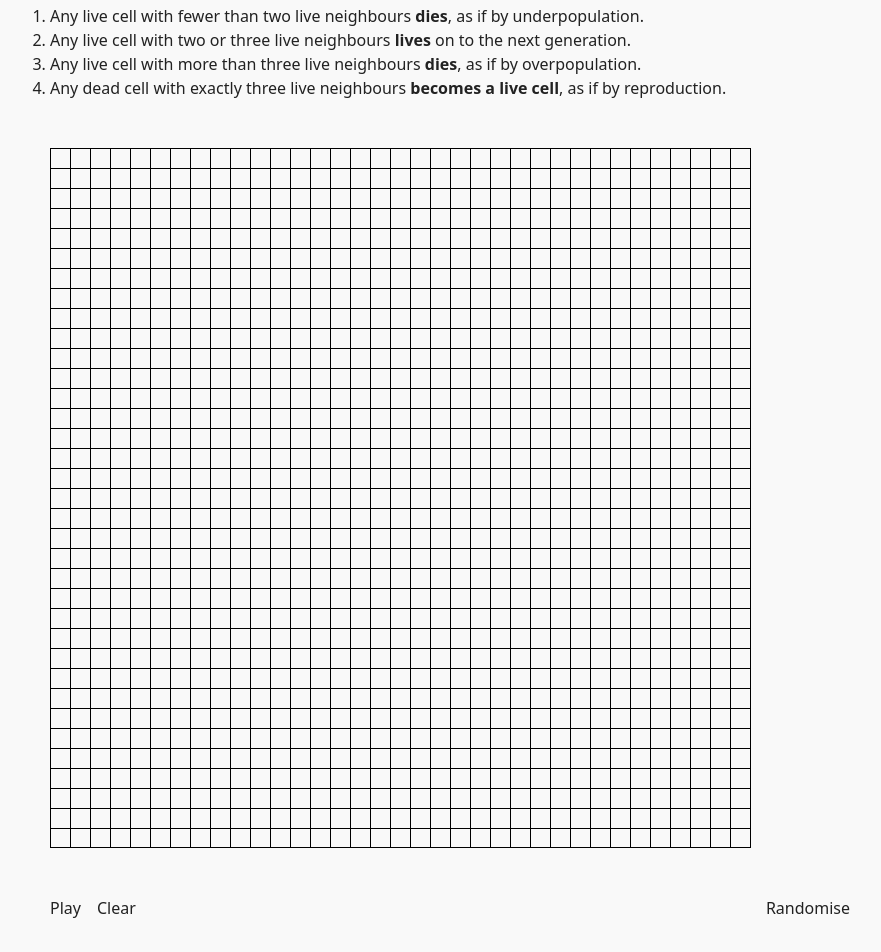
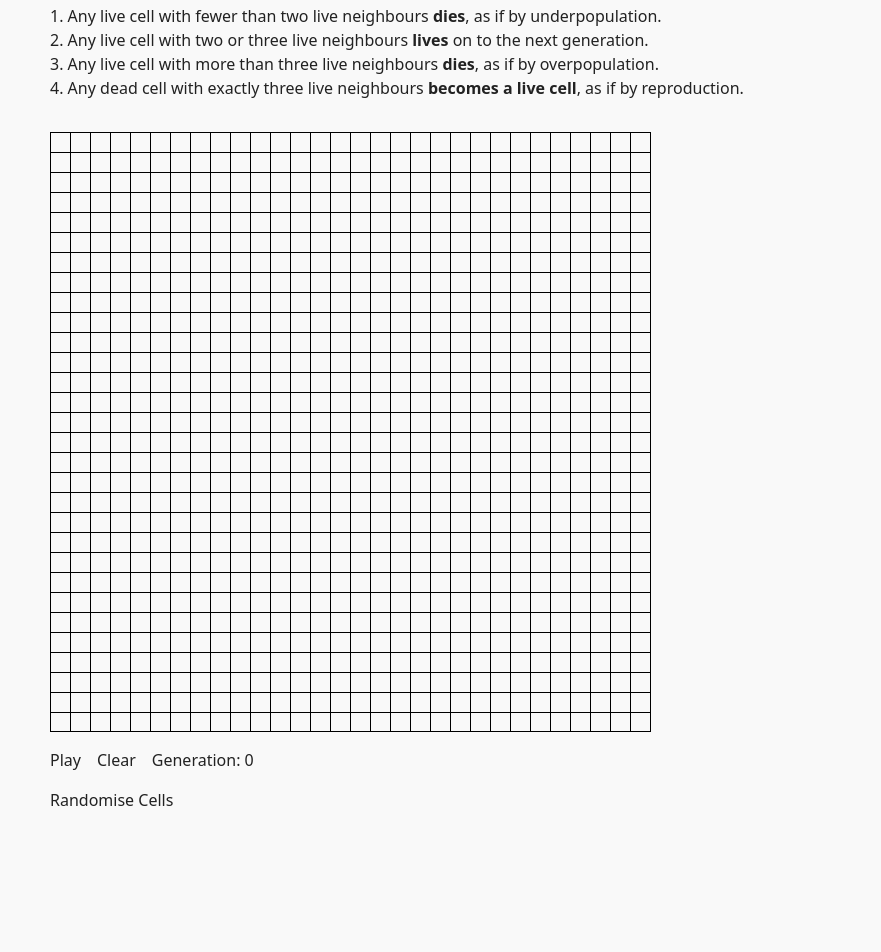
Before and after one commit to fergusfrl/fergusfrl-portfolio, a SvelteKit app: page /scratchpad/conways-game-of-life in a window 1280 px wide. Shown: the part 560-1512 px from the top of the page, without its empty margins (190-1071 px from the left). Built offline with nearby package versions, Linux system fonts and the light colour scheme; a web font is replaced by a local one.

Commit message:
feat: added additional details

```diff
--- a/src/components/Cell.svelte
+++ b/src/components/Cell.svelte
@@ -3,6 +3,7 @@
 
 	export let x: number;
 	export let y: number;
+	export let isMouseDown: boolean;
 	export let active: boolean = false;
 
 	const dispatch = createEventDispatcher();
@@ -10,11 +11,18 @@
 	function handleClick() {
 		dispatch('click', { x, y });
 	}
+
+	function handleMouseEnter() {
+		if (isMouseDown) {
+			dispatch('activateCall', { x, y });
+		}
+	}
 </script>
 
 <div
 	data-coordinates={`${x},${y}`}
 	on:click={handleClick}
+	on:mouseenter={handleMouseEnter}
 	class="h-5 w-5 border-l border-t border-black last:border-b"
 	class:bg-gray-400={active}
 />
--- a/src/components/Controls.svelte
+++ b/src/components/Controls.svelte
@@ -2,6 +2,7 @@
 	import { createEventDispatcher } from 'svelte';
 
 	export let isPlaying: boolean = false;
+	export let generation: number;
 
 	const dispatch = createEventDispatcher();
 
@@ -18,7 +19,7 @@
 	}
 </script>
 
-<div class="flex w-full justify-between">
+<div class="mt-4 flex flex-col space-y-4">
 	<div class="flex space-x-4">
 		<button on:click={togglePlay}
 			>{#if isPlaying}
@@ -28,8 +29,9 @@
 			{/if}</button
 		>
 		<button on:click={clearAllCells}>Clear</button>
+		<div>Generation: {generation}</div>
 	</div>
 	<div>
-		<button on:click={randomise}>Randomise</button>
+		<button on:click={randomise}>Randomise Cells</button>
 	</div>
 </div>
--- a/src/routes/+page.svelte
+++ b/src/routes/+page.svelte
@@ -53,5 +53,19 @@
 				{/each}
 			</ul>
 		</Collection>
+
+		<Collection title="Scratchpad" href="/scratchpad">
+			<ul class="flex flex-wrap justify-between gap-8 lg:grid lg:grid-cols-4">
+				{#each data.scratchpad as scratchpad}
+					<li class="flex-1 first:col-span-2 first:row-span-2 last:hidden last:lg:block">
+						<ArticleCard
+							href={`/scratchpad/${scratchpad.slug}`}
+							label={scratchpad.title}
+							image={scratchpad.image}
+						/>
+					</li>
+				{/each}
+			</ul>
+		</Collection>
 	</div>
 </div>
--- a/src/routes/+page.ts
+++ b/src/routes/+page.ts
@@ -1,4 +1,4 @@
-import type { WorkFrontmatter, WritingFrontmatter } from '../types';
+import type { Scratchpad, WorkFrontmatter, WritingFrontmatter } from '../types';
 import type { PageLoad } from './$types';
 
 export const load = (async ({ fetch }) => {
@@ -8,12 +8,23 @@ export const load = (async ({ fetch }) => {
 	const writingResponse = await fetch(`api/writing?limit=5`);
 	const writing = (await writingResponse.json()) as WritingFrontmatter[];
 
+	const scratchpad = [{
+		title: 'Murphys Pubs In Ireland',
+		slug: '/murphys-pubs-in-ireland',
+		image: '/murphys.jpeg'
+	}, {
+		title: 'Conways Game of Life',
+		slug: 'conways-game-of-life',
+		image: '/game-of-life.png'
+	}] as Scratchpad[];
+
 	return {
 		seo: {
 			title: 'Fergus Farrell',
 			description: 'Freelance web developer'
 		},
 		work,
-		writing
+		writing,
+		scratchpad
 	};
 }) satisfies PageLoad;
--- a/src/routes/scratchpad/(scratchpad-items)/conways-game-of-life/+page.svelte
+++ b/src/routes/scratchpad/(scratchpad-items)/conways-game-of-life/+page.svelte
@@ -1,16 +1,55 @@
 <script lang="ts">
-	import { onDestroy } from 'svelte';
+	import { onDestroy, onMount } from 'svelte';
 	import Cell from '../../../../components/Cell.svelte';
 	import Controls from '../../../../components/Controls.svelte';
 
 	const SPEED_IN_MILLISECONDS = 200;
-	const GRID_SIZE = 35;
+	const GRID_SIZE = 30;
 
 	let cells: number[][] = [];
 	let isPlaying = false;
 	let gameLoop: ReturnType<typeof setInterval>;
+	let isMouseDown = false;
+	let generation = 0;
 
+	onMount(() => {
 		clearAllCells();
+	});
+
+	onDestroy(() => {
+		clearInterval(gameLoop);
+	});
+
+	function togglePlay() {
+		if (isPlaying) {
+			stopGame();
+			return;
+		}
+
+		startGame();
+	}
+
+	function startGame() {
+		isPlaying = true;
+		gameLoop = setInterval(() => {
+			nextStep();
+		}, SPEED_IN_MILLISECONDS);
+	}
+
+	function stopGame() {
+		isPlaying = false;
+		clearInterval(gameLoop);
+	}
+
+	function clearAllCells() {
+		generation = 0;
+		stopGame();
+		populateCells(0);
+	}
+
+	function randomiseCells() {
+		populateCells(50);
+	}
 
 	function populateCells(percentageAlive: number) {
 		for (let x = 0; x < GRID_SIZE; x++) {
@@ -21,25 +60,20 @@
 		}
 	}
 
-	function clearAllCells() {
-		populateCells(0);
-	}
-
 	function handleCellClick({ detail: { x, y } }: { detail: { x: number; y: number } }) {
 		cells[x][y] = !!cells[x][y] ? 0 : 1;
 	}
 
-	function togglePlay() {
-		if (isPlaying) {
-			isPlaying = false;
-			clearInterval(gameLoop);
-			return;
+	function activateCell({ detail: { x, y } }: { detail: { x: number; y: number } }) {
+		cells[x][y] = 1;
 	}
 
-		isPlaying = true;
-		gameLoop = setInterval(() => {
-			nextStep();
-		}, SPEED_IN_MILLISECONDS);
+	function setMouseDown() {
+		isMouseDown = true;
+	}
+
+	function setMouseUp() {
+		isMouseDown = false;
 	}
 
 	function nextStep() {
@@ -47,6 +81,8 @@
 		for (let i = 0; i < cells.length; i++) {
 			nextGen[i] = [...cells[i]];
 		}
+
+		generation = generation + 1;
 
 		for (let x = 0; x < GRID_SIZE; x++) {
 			for (let y = 0; y < GRID_SIZE; y++) {
@@ -108,17 +144,12 @@
 
 		return count;
 	}
-
-	function randomise() {
-		populateCells(50);
-	}
-
-	onDestroy(() => {
-		clearInterval(gameLoop);
-	});
 </script>
 
-<ol class="list-decimal">
+<svelte:window on:mousedown={setMouseDown} on:mouseup={setMouseUp} />
+
+<div>
+	<ol class="mb-8 list-inside list-decimal">
 		<li>
 			Any live cell with fewer than two live neighbours <strong>dies</strong>, as if by
 			underpopulation.
@@ -131,16 +162,23 @@
 			overpopulation.
 		</li>
 		<li>
-		Any dead cell with exactly three live neighbours <strong>becomes a live cell</strong>, as if by
-		reproduction.
+			Any dead cell with exactly three live neighbours <strong>becomes a live cell</strong>, as if
+			by reproduction.
 		</li>
 	</ol>
 
-<div class=" flex">
+	<div class="flex">
 		{#each cells as row, x (row)}
 			<div class="border-black last:border-r">
 				{#each row as cell, y (`${x}, ${y}`)}
-				<Cell {x} {y} active={!!cell} on:click={handleCellClick} />
+					<Cell
+						{x}
+						{y}
+						active={!!cell}
+						on:click={handleCellClick}
+						on:activateCall={activateCell}
+						{isMouseDown}
+					/>
 				{/each}
 			</div>
 		{/each}
@@ -148,7 +186,9 @@
 
 	<Controls
 		{isPlaying}
+		{generation}
 		on:clearCells={clearAllCells}
 		on:togglePlay={togglePlay}
-	on:randomise={randomise}
+		on:randomise={randomiseCells}
 	/>
+</div>
--- a/src/routes/scratchpad/+page.ts
+++ b/src/routes/scratchpad/+page.ts
@@ -6,12 +6,12 @@ export const load = (() => {
             {
                 slug: 'murphys-pubs-in-ireland',
                 title: 'Murphys Pubs in Ireland',
-                image: 'svelte.png'
+                image: 'murphys.jpeg'
             },
             {
                 slug: 'conways-game-of-life',
                 title: 'Conways Game of Life',
-                image: 'svelte.png'
+                image: 'game-of-life.png'
             }
         ],
         seo: {
--- a/src/types/index.ts
+++ b/src/types/index.ts
@@ -18,6 +18,12 @@ export type WorkFrontmatter = {
 	link: string;
 };
 
+export type Scratchpad = {
+	title: string;
+	slug: string;
+	image: string;
+}
+
 export type Breadcrumb = { label: string; href: string };
 
 export type Location = {
```
Also changed, not shown: static/images/game-of-life.png (added), static/images/murphys.jpeg (added). Lines whose indentation alone changed are shown as unchanged.
